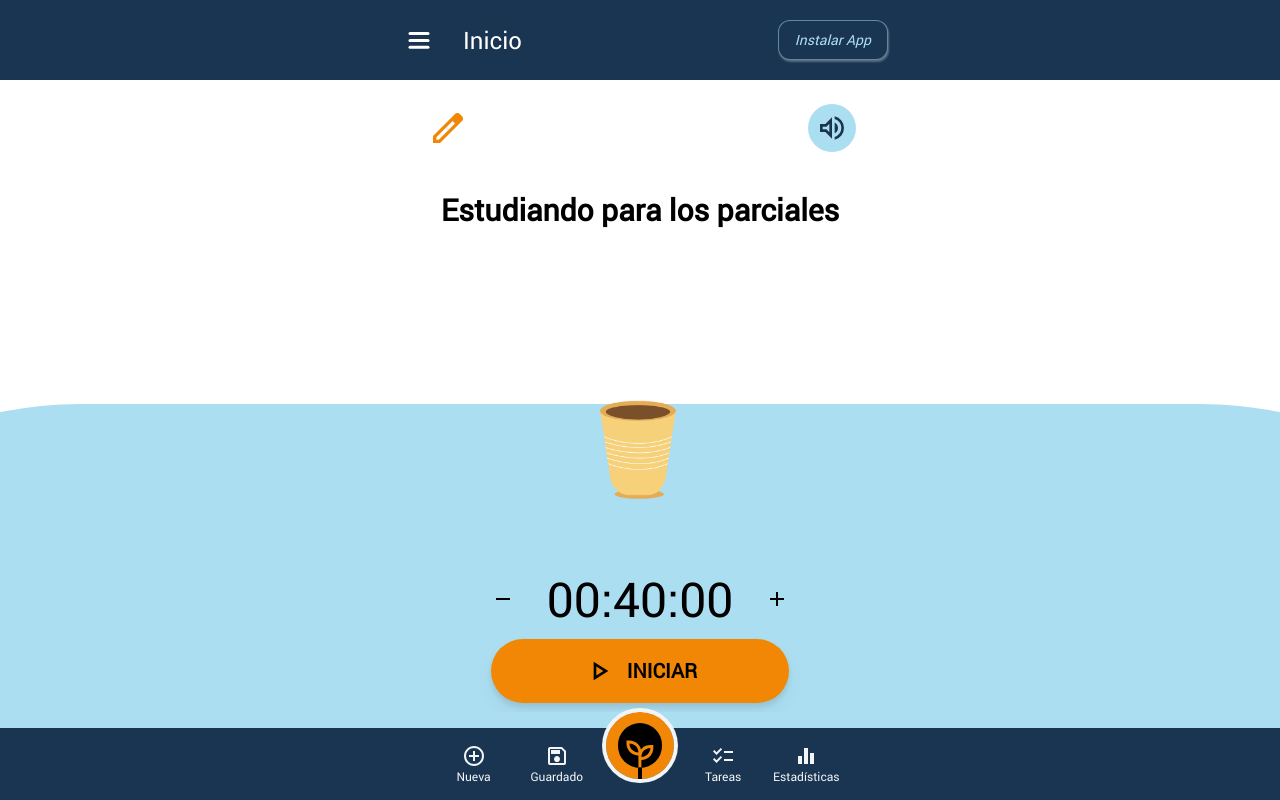
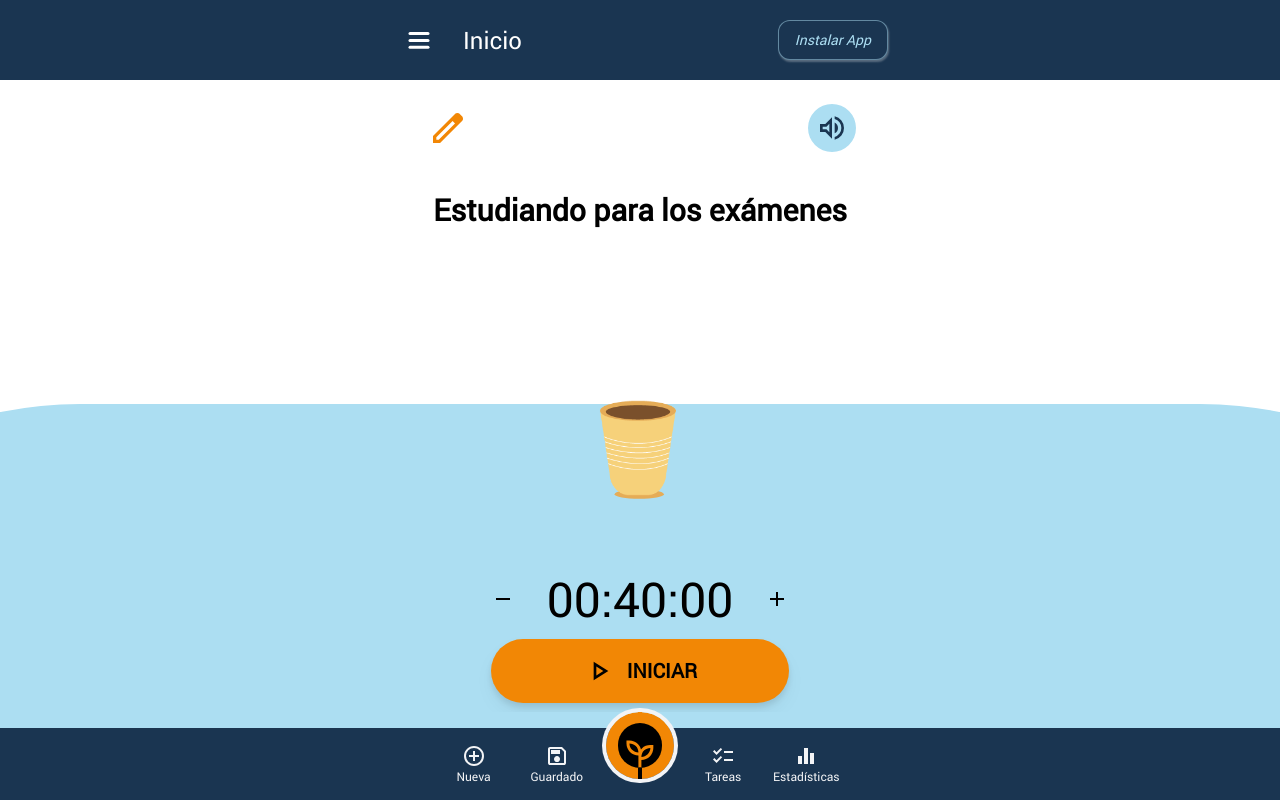
Before and after one commit to arielLevita/study-garden, a React (Vite) app: page / in a window 1280 px wide. Built offline with nearby package versions, Linux system fonts and the light colour scheme.

Commit message:
Typo fixed.

```diff
--- a/src/pages/HomePage.jsx
+++ b/src/pages/HomePage.jsx
@@ -41,7 +41,7 @@ const HomePage = () => {
     useEffect(() => {
         const defaultTask = {
             id: 1,
-            title: "Estudiando para los parciales",
+            title: "Estudiando para los exámenes",
             description: "",
             plant: { plant: plant01, name: plant01.nm, speed: 0.25 },
             timer: 40,
@@ -63,7 +63,7 @@ const HomePage = () => {
                     id: 1,
                     title: "Desayunando en casa",
                     description:
-                        "Esta tarea exite por defecto. Puede ser eliminada en la página de tareas guardadas.",
+                        "Esta tarea existe por defecto. Puede ser eliminada en la página de tareas guardadas.",
                     plant: { plant: plant01, name: plant01.nm, speed: 0.25 },
                     timer: 40,
                     audio: {
@@ -78,7 +78,7 @@ const HomePage = () => {
                     id: 2,
                     title: "Cortando el pasto",
                     description:
-                        "Esta tarea exite por defecto. Puede ser eliminada en la página de tareas guardadas.",
+                        "Esta tarea existe por defecto. Puede ser eliminada en la página de tareas guardadas.",
                     plant: { plant: plant04, name: plant04.nm, speed: 0.25 },
                     timer: 35,
                     audio: {
@@ -93,7 +93,7 @@ const HomePage = () => {
                     id: 3,
                     title: "Limpiando la habitación",
                     description:
-                        "Esta tarea exite por defecto. Puede ser eliminada en la página de tareas guardadas.",
+                        "Esta tarea existe por defecto. Puede ser eliminada en la página de tareas guardadas.",
                     plant: { plant: plant01, name: plant01.nm, speed: 0.25 },
                     timer: 25,
                     audio: {
```
